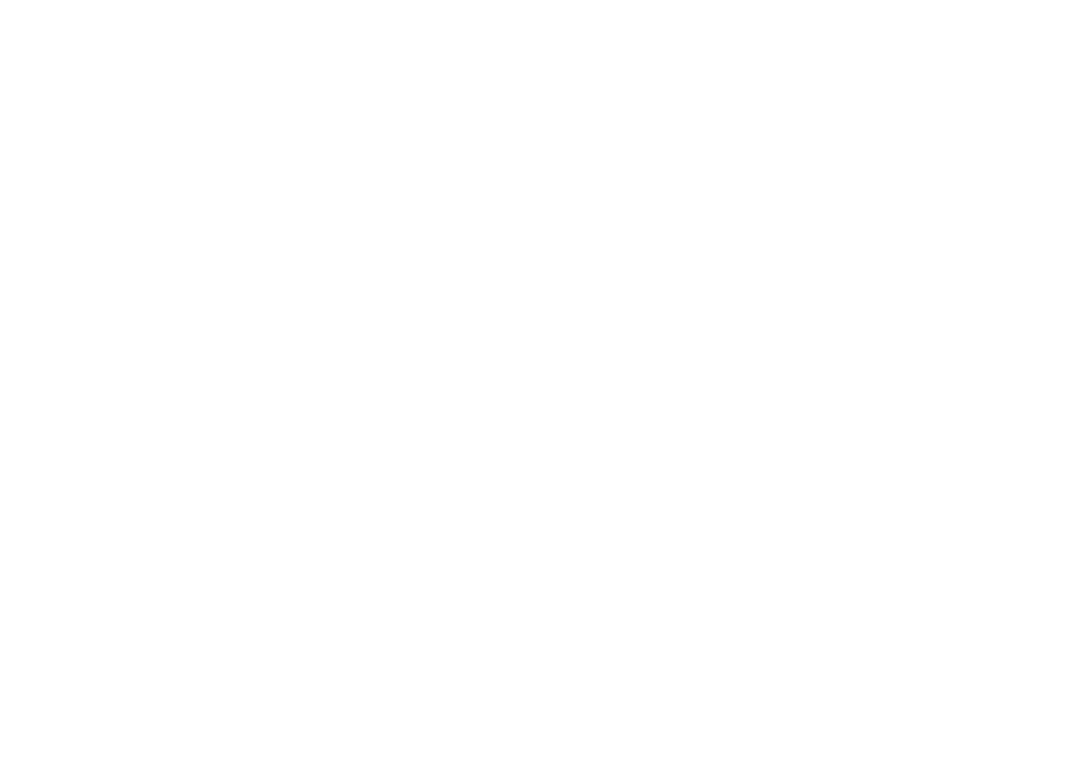
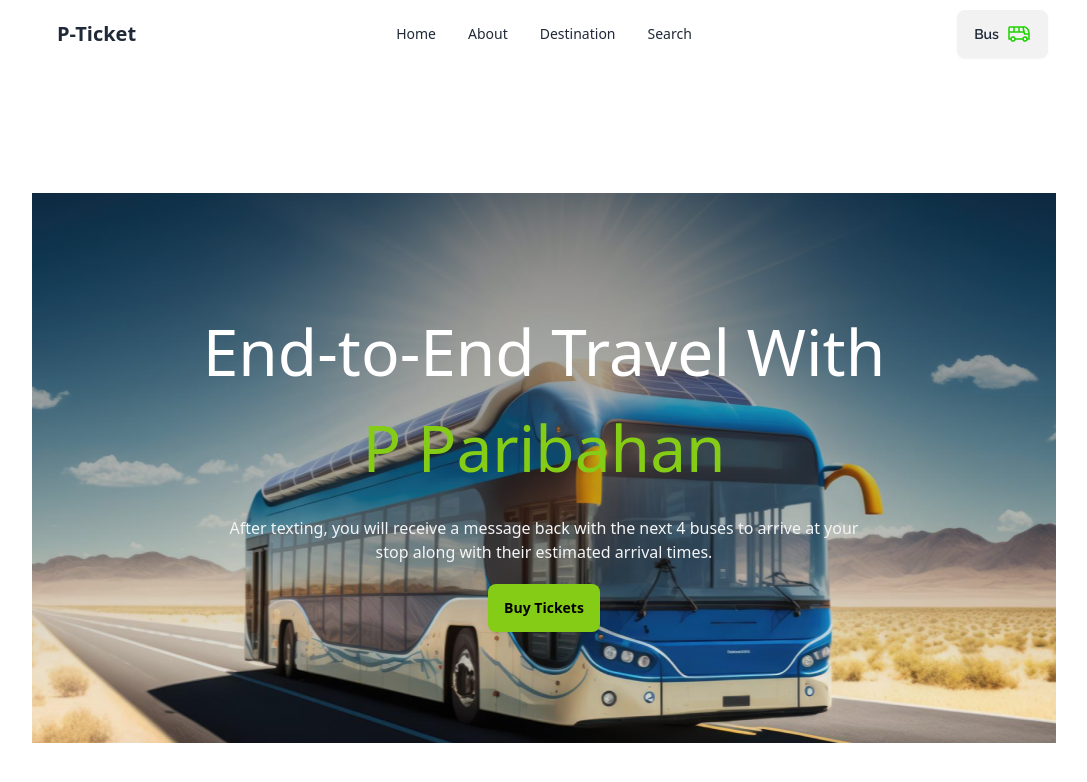
Before and after one commit to mrinellChandraRayHi/bus_Tickting, a plain HTML site: page index.html in a window 1280 px wide. Shown: the whole page, without its empty margins (96-1183 px from the left). Drawn offline with nearby package versions, Linux system fonts and the light colour scheme.

Commit message:
second comment

```diff
--- a/index.html
+++ b/index.html
@@ -8,8 +8,36 @@
     <script src="https://cdn.tailwindcss.com"></script>
     <link rel="stylesheet" href="style.css">
 </head>
-<body>
-
+<body class="container mx-auto max-w-screen-lg">
+    <header class="">
+        <!-- navbar -->
+        <div class="navbar bg-base-100">
+            <div class="navbar-start">
+                <a class="btn btn-ghost text-xl">P-Ticket</a>
+            </div>
+            <div class="navbar-center hidden lg:flex">
+                <ul class="menu menu-horizontal px-1">
+                    <li><a>Home</a></li>
+                    <li><a>About</a></li>
+                    <li><a>Destination</a></li>
+                    <li><a>Search</a></li>
+                </ul>
+            </div>
+            <div class="navbar-end">
+                <a class="btn raleway font-semibold">Bus <img src="./images/bus-icon.png" alt=""></a>
+            </div>
+        </div>
+        <!-- banner -->
+        <div style="background-image: url('images/banner.png');" class="bg-no-repeat bg-center min-h-screen flex items-center justify-center text-center">
+            <div class="space-y-5">
+                <h1 style="font-size: 64px;" class="text-white">End-to-End Travel With <br> <span class="text-lime-500">P Paribahan</span></h1>
+                <p class="w-2/3 mx-auto text-gray-100">After texting, you will receive a message back with the next 4 buses to arrive at your stop along with their estimated arrival times.</p>
+                <button class="btn btn-success bg-lime-500 hover:bg-slate-950 hover:text-white border-none"><a href="">Buy Tickets</a></button>
+            </div>
+        </div>
+    </header>
+    <main></main>
+    <footer></footer>
     <script src="main.js"></script>
 </body>
 </html>
--- a/style.css
+++ b/style.css
@@ -0,0 +1,14 @@
+@import url('https://fonts.googleapis.com/css2?family=Inter:wght@100..900&family=Raleway:ital,wght@0,100..900;1,100..900&display=swap');
+
+
+.inter{
+    font-family: "Inter", sans-serif;
+}
+.raleway {
+    font-family: "Raleway", sans-serif;
+}
+
+body{
+    /* background-color: blue; */
+    min-height: 100vh;
+}
```
Also changed, not shown: images/banner.png (added), images/bus-icon.png (added), images/bus-logo.png (added), images/cupon-devider.png (added), images/fare.png (added), images/info-devider.png (added), images/people.png (added), images/playstore.png (added), images/seat-gray.png (added), images/seat-green-filled.png (added), images/seat-green.png (added), images/stoppage.png (added), images/success.png (added), images/ticket-cupon.png (added).
